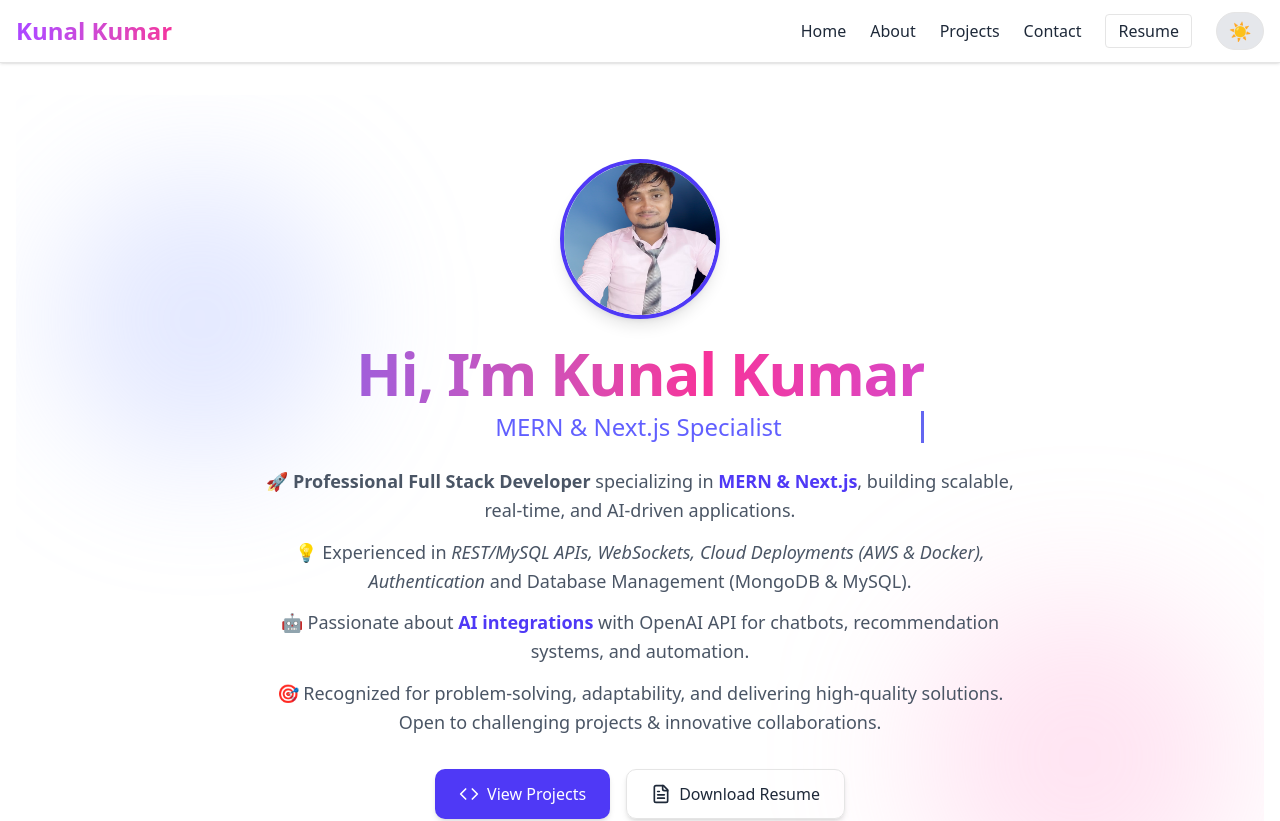
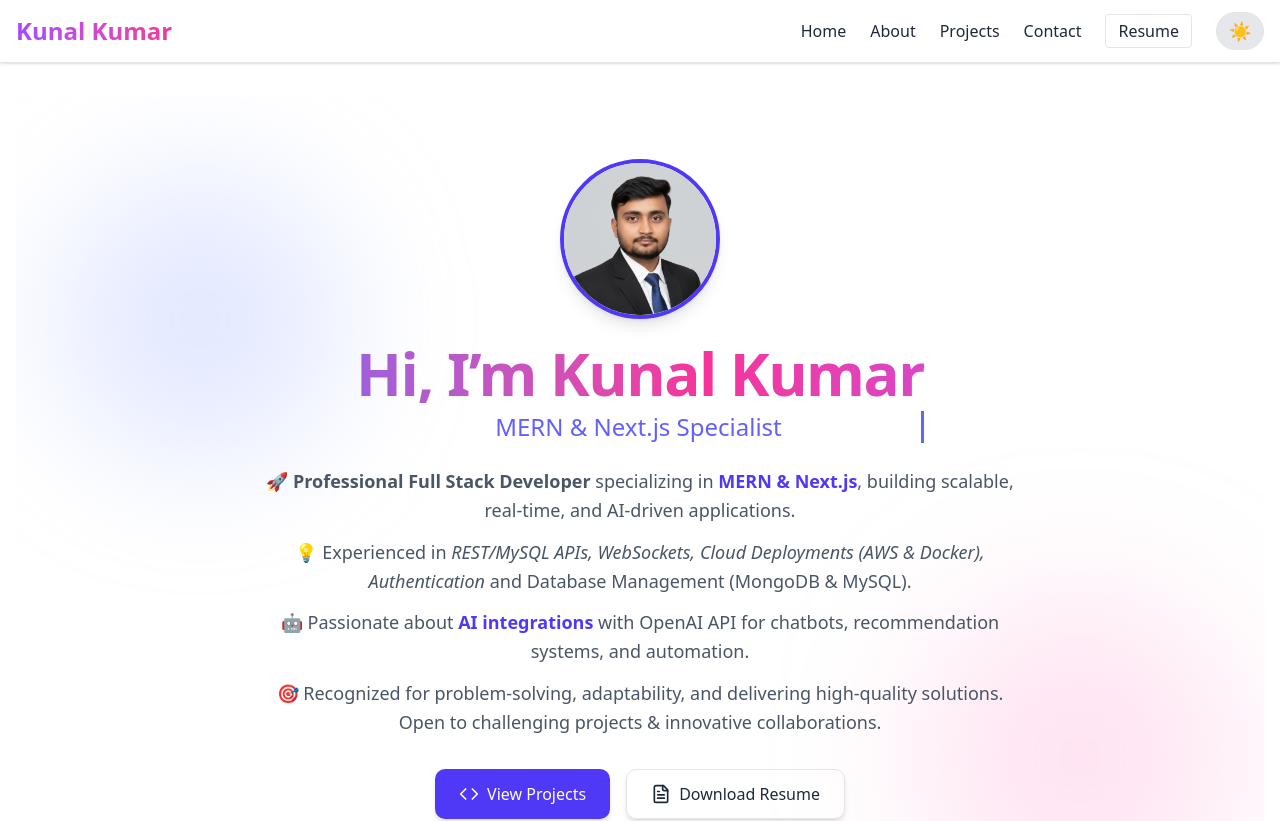
Before and after one commit to Kunalkumar31/Portfolio, a Next.js app: page / in a window 1280 px wide. Shown: the top 821 px of the page. Built offline with nearby package versions, Linux system fonts and the light colour scheme.

Commit message:
Add profile picture and update Hero component

```diff
--- a/src/components/Hero.tsx
+++ b/src/components/Hero.tsx
@@ -46,7 +46,7 @@
 
       {/* Profile Image */}
       <motion.img
-        src="/PS_PIC.png"
+        src="/Me_P.png"
         alt="Kunal Kumar"
         className="w-28 h-28 sm:w-32 sm:h-32 md:w-40 md:h-40 rounded-full border-4 border-indigo-600 shadow-lg relative z-10 max-w-full"
         initial={{ scale: 0 }}
```
Also changed, not shown: public/Me_P.png (added).
